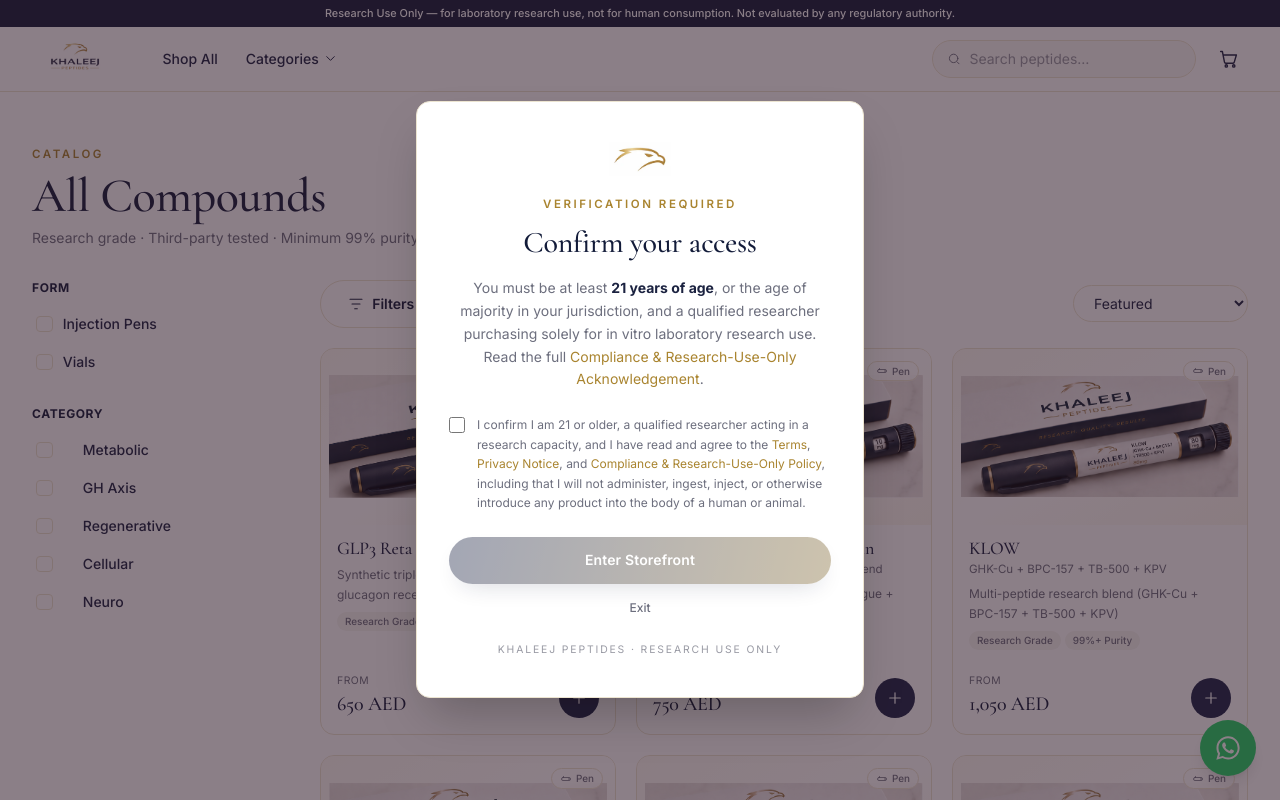
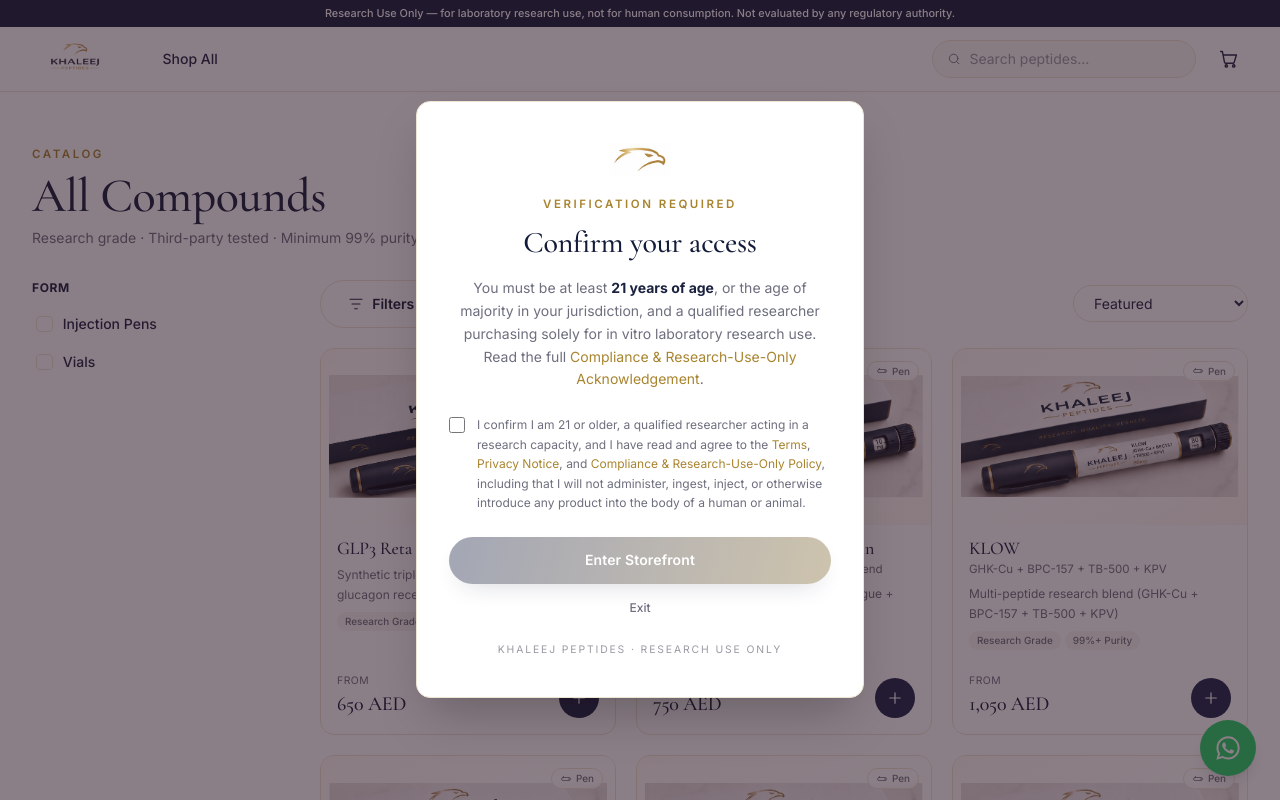
Before and after one commit to nx3xgx123-creator/khaleej-peptides, a Next.js app: page /shop in a window 1280 px wide. Shown: the top 800 px of the page. Built offline with nearby package versions, Linux system fonts and the light colour scheme.

Commit message:
Remove category browsing from nav, footer, home, and shop filters
Drops the Categories dropdown/mobile menu, footer Categories column,
homepage "Shop by Category" section, and the shop page's Category
filter. Shop All / Form filter and the underlying product data model
are unchanged.

```diff
--- a/src/app/page.tsx
+++ b/src/app/page.tsx
@@ -1,17 +1,10 @@
 import Link from "next/link";
-import { PRODUCTS, FOCUS_META, Focus } from "@/lib/products";
+import { PRODUCTS } from "@/lib/products";
 import ProductCard from "@/components/ProductCard";
 import TrustBar from "@/components/TrustBar";
 import HeroVisual from "@/components/HeroVisual";
 import { ArrowRight } from "@/components/icons";
 import { DnaMark } from "@/components/Logo";
-
-const FOCUS_CARDS: { key: Focus; featured: string[] }[] = [
-  { key: "weightloss", featured: ["GLP3 Reta", "AOD-9604", "Kisspeptin-10"] },
-  { key: "growth", featured: ["CJC + Ipamorelin", "IGF-1 LR3", "Ipamorelin"] },
-  { key: "recovery", featured: ["BPC-157", "KLOW", "Wolverine Stack"] },
-  { key: "antiaging", featured: ["NAD+", "MOTS-C", "SS-31"] },
-];
 
 export default function Home() {
   const featured = PRODUCTS.filter((p) => p.featured).slice(0, 4);
@@ -73,85 +66,6 @@ export default function Home() {
 
       <TrustBar />
 
-      {/* ============== SHOP BY TREATMENT FOCUS ============== */}
-      <section className="mx-auto max-w-7xl px-4 py-20 sm:px-6 lg:px-8">
-        <div className="text-center">
-          <div className="lux-rule mb-4">
-            <span className="eyebrow text-rosegold-deep">Curated Collections</span>
-          </div>
-          <h2 className="font-display text-4xl font-medium text-plum-deep sm:text-5xl">
-            Shop by Category
-          </h2>
-          <p className="mx-auto mt-4 max-w-xl text-sm text-ink-soft">
-            A research-grade catalogue organised by compound class.
-          </p>
-        </div>
-
-        <div className="mt-12 grid gap-5 sm:grid-cols-2 lg:grid-cols-4">
-          {FOCUS_CARDS.map(({ key, featured }) => {
-            const meta = FOCUS_META[key];
-            const dark = key === "growth";
-            return (
-              <Link
-                key={key}
-                href={`/shop?focus=${key}`}
-                className={`group relative flex flex-col overflow-hidden rounded-2xl border p-6 transition-all duration-300 hover:-translate-y-1.5 hover:shadow-[0_28px_56px_-28px_rgba(122,46,85,0.45)] ${
-                  dark
-                    ? "border-charcoal-soft bg-charcoal text-white"
-                    : "border-line bg-white"
-                }`}
-              >
-                <span
-                  className="absolute right-5 top-5 h-3.5 w-3.5 rounded-full ring-4 ring-white/40"
-                  style={{ background: meta.cap }}
-                />
-                <span
-                  className={`eyebrow ${dark ? "text-rosegold-soft" : "text-rosegold-deep"}`}
-                >
-                  Category
-                </span>
-                <h3
-                  className={`font-display mt-3 text-2xl font-medium leading-tight ${
-                    dark ? "text-white" : "text-ink"
-                  }`}
-                >
-                  {meta.title}
-                </h3>
-                <p className={`mt-2 text-sm ${dark ? "text-white/70" : "text-ink-soft"}`}>
-                  {meta.blurb}
-                </p>
-                <div className="mt-5 flex flex-wrap gap-1.5">
-                  {featured.map((f) => (
-                    <span
-                      key={f}
-                      className={`rounded-full px-2.5 py-1 text-[0.66rem] font-medium ${
-                        dark ? "bg-white/10 text-white/80" : "bg-blush text-plum"
-                      }`}
-                    >
-                      {f}
-                    </span>
-                  ))}
-                </div>
-                <span
-                  className={`mt-auto inline-flex items-center gap-1.5 pt-6 text-sm font-semibold transition-colors ${
-                    dark
-                      ? "text-white group-hover:text-rosegold-soft"
-                      : "text-plum group-hover:text-rosegold-deep"
-                  }`}
-                >
-                  Explore collection
-                  <ArrowRight
-                    width={16}
-                    height={16}
-                    className="transition-transform group-hover:translate-x-1"
-                  />
-                </span>
-              </Link>
-            );
-          })}
-        </div>
-      </section>
-
       {/* ============== FEATURED PRODUCTS ============== */}
       <section className="bg-blush/40 py-20">
         <div className="mx-auto max-w-7xl px-4 sm:px-6 lg:px-8">
--- a/src/app/shop/page.tsx
+++ b/src/app/shop/page.tsx
@@ -1,14 +1,5 @@
 import ShopClient from "@/components/ShopClient";
-import { Focus } from "@/lib/products";
 
-const VALID: Focus[] = ["weightloss", "growth", "recovery", "antiaging", "wellness"];
-
-export default async function ShopPage({
-  searchParams,
-}: {
-  searchParams: Promise<{ focus?: string }>;
-}) {
-  const { focus } = await searchParams;
-  const initialFocus = focus && VALID.includes(focus as Focus) ? (focus as Focus) : undefined;
-  return <ShopClient key={initialFocus ?? "all"} initialFocus={initialFocus} />;
+export default function ShopPage() {
+  return <ShopClient />;
 }
--- a/src/components/Footer.tsx
+++ b/src/components/Footer.tsx
@@ -1,37 +1,18 @@
 import Link from "next/link";
 import { Logo } from "./Logo";
 import { WHATSAPP_NUMBER, WHATSAPP_DISPLAY } from "@/lib/constants";
-import { FOCUS_META, Focus } from "@/lib/products";
 import { WhatsAppIcon, GlobeIcon } from "./icons";
-
-const FOCUS_KEYS: Focus[] = ["weightloss", "growth", "recovery", "antiaging", "wellness"];
 
 export default function Footer() {
   return (
     <footer className="mt-24 border-t border-line bg-blush/40">
-      <div className="mx-auto grid max-w-7xl gap-10 px-4 py-14 sm:px-6 md:grid-cols-4 lg:px-8">
+      <div className="mx-auto grid max-w-7xl gap-10 px-4 py-14 sm:px-6 md:grid-cols-3 lg:px-8">
         <div className="md:col-span-1">
           <Logo size={24} />
           <p className="mt-4 max-w-xs text-sm leading-relaxed text-ink-soft">
             Premium research-grade peptides, third-party tested to a minimum 99% purity, with
             fast discreet delivery across the UAE.
           </p>
-        </div>
-
-        <div>
-          <h4 className="eyebrow text-plum-deep">Categories</h4>
-          <ul className="mt-4 space-y-2.5">
-            {FOCUS_KEYS.map((k) => (
-              <li key={k}>
-                <Link
-                  href={`/shop?focus=${k}`}
-                  className="text-sm text-ink-soft transition-colors hover:text-plum"
-                >
-                  {FOCUS_META[k].short}
-                </Link>
-              </li>
-            ))}
-          </ul>
         </div>
 
         <div>
--- a/src/components/Header.tsx
+++ b/src/components/Header.tsx
@@ -1,28 +1,15 @@
 "use client";
 
-import { useState, useRef, useEffect } from "react";
+import { useState } from "react";
 import Link from "next/link";
 import { Logo } from "./Logo";
 import { useStore } from "@/lib/store";
-import { FOCUS_META, Focus } from "@/lib/products";
-import { CartIcon, ChevronDown, CloseIcon, FilterIcon } from "./icons";
+import { CartIcon, CloseIcon, FilterIcon } from "./icons";
 import SearchBox from "./SearchBox";
-
-const FOCUS_KEYS: Focus[] = ["weightloss", "growth", "recovery", "antiaging", "wellness"];
 
 export default function Header() {
   const { cartCount, setCartOpen } = useStore();
-  const [catOpen, setCatOpen] = useState(false);
   const [mobileOpen, setMobileOpen] = useState(false);
-  const catRef = useRef<HTMLDivElement>(null);
-
-  useEffect(() => {
-    function onClick(e: MouseEvent) {
-      if (catRef.current && !catRef.current.contains(e.target as Node)) setCatOpen(false);
-    }
-    document.addEventListener("mousedown", onClick);
-    return () => document.removeEventListener("mousedown", onClick);
-  }, []);
 
   return (
     <header className="sticky top-0 z-50 border-b border-line bg-white/90 backdrop-blur-md">
@@ -37,40 +24,6 @@ export default function Header() {
           <Link href="/shop" className="nav-link rounded-full px-3 py-2 text-sm font-medium text-ink transition-colors hover:text-plum">
             Shop All
           </Link>
-
-          <div ref={catRef} className="relative">
-            <button
-              onClick={() => setCatOpen((o) => !o)}
-              className="flex items-center gap-1 rounded-full px-3 py-2 text-sm font-medium text-ink transition-colors hover:text-plum"
-            >
-              Categories
-              <ChevronDown width={15} height={15} className={catOpen ? "rotate-180 transition" : "transition"} />
-            </button>
-            {catOpen && (
-              <div
-                className="surface-card absolute left-0 z-50 mt-2 w-72 overflow-hidden p-1.5 shadow-xl"
-                style={{ animation: "pop-in 0.18s ease both" }}
-              >
-                {FOCUS_KEYS.map((k) => (
-                  <Link
-                    key={k}
-                    href={`/shop?focus=${k}`}
-                    onClick={() => setCatOpen(false)}
-                    className="flex items-start gap-3 rounded-lg px-3 py-2.5 transition-colors hover:bg-blush"
-                  >
-                    <span
-                      className="mt-1 h-3 w-3 shrink-0 rounded-full"
-                      style={{ background: FOCUS_META[k].cap }}
-                    />
-                    <span className="flex flex-col">
-                      <span className="text-sm font-semibold text-ink">{FOCUS_META[k].title}</span>
-                      <span className="text-[0.72rem] text-ink-soft">{FOCUS_META[k].blurb}</span>
-                    </span>
-                  </Link>
-                ))}
-              </div>
-            )}
-          </div>
         </nav>
 
         {/* Right utilities */}
@@ -109,18 +62,6 @@ export default function Header() {
           <Link href="/shop" onClick={() => setMobileOpen(false)} className="block rounded-lg px-3 py-2.5 text-sm font-medium text-ink hover:bg-blush">
             Shop All
           </Link>
-          <div className="mt-1 px-3 py-1 text-[0.7rem] uppercase tracking-wider text-ink-soft">Categories</div>
-          {FOCUS_KEYS.map((k) => (
-            <Link
-              key={k}
-              href={`/shop?focus=${k}`}
-              onClick={() => setMobileOpen(false)}
-              className="flex items-center gap-2.5 rounded-lg px-3 py-2.5 text-sm font-medium text-ink hover:bg-blush"
-            >
-              <span className="h-2.5 w-2.5 rounded-full" style={{ background: FOCUS_META[k].cap }} />
-              {FOCUS_META[k].title}
-            </Link>
-          ))}
         </div>
       )}
     </header>
--- a/src/components/ShopClient.tsx
+++ b/src/components/ShopClient.tsx
@@ -1,17 +1,10 @@
 "use client";
 
 import { useMemo, useState } from "react";
-import {
-  PRODUCTS,
-  FOCUS_META,
-  Focus,
-  Form,
-  fromPrice,
-} from "@/lib/products";
+import { PRODUCTS, Form, fromPrice } from "@/lib/products";
 import ProductCard from "./ProductCard";
 import { FilterIcon, CloseIcon } from "./icons";
 
-const FOCUS_KEYS: Focus[] = ["weightloss", "growth", "recovery", "antiaging", "wellness"];
 const FORMS: { key: Form; label: string }[] = [
   { key: "pen", label: "Injection Pens" },
   { key: "vial", label: "Vials" },
@@ -19,9 +12,8 @@ const FORMS: { key: Form; label: string }[] = [
 
 type Sort = "featured" | "low" | "high" | "az";
 
-export default function ShopClient({ initialFocus }: { initialFocus?: Focus }) {
+export default function ShopClient() {
   const [forms, setForms] = useState<Form[]>([]);
-  const [focuses, setFocuses] = useState<Focus[]>(initialFocus ? [initialFocus] : []);
   const [sort, setSort] = useState<Sort>("featured");
   const [mobileFilters, setMobileFilters] = useState(false);
 
@@ -31,7 +23,6 @@ export default function ShopClient({ initialFocus }: { initialFocus?: Focus }) {
   const filtered = useMemo(() => {
     let list = PRODUCTS.filter((p) => {
       if (forms.length && !forms.includes(p.form)) return false;
-      if (focuses.length && !p.focus.some((f) => focuses.includes(f))) return false;
       return true;
     });
     list = [...list];
@@ -40,9 +31,9 @@ export default function ShopClient({ initialFocus }: { initialFocus?: Focus }) {
     else if (sort === "az") list.sort((a, b) => a.name.localeCompare(b.name));
     else list.sort((a, b) => Number(!!b.featured) - Number(!!a.featured));
     return list;
-  }, [forms, focuses, sort]);
+  }, [forms, sort]);
 
-  const activeCount = forms.length + focuses.length;
+  const activeCount = forms.length;
 
   const FilterPanel = (
     <div className="space-y-7">
@@ -57,24 +48,9 @@ export default function ShopClient({ initialFocus }: { initialFocus?: Focus }) {
         ))}
       </FilterGroup>
 
-      <FilterGroup title="Category">
-        {FOCUS_KEYS.map((k) => (
-          <CheckRow
-            key={k}
-            label={FOCUS_META[k].short}
-            cap={FOCUS_META[k].cap}
-            checked={focuses.includes(k)}
-            onClick={() => toggle(focuses, setFocuses, k)}
-          />
-        ))}
-      </FilterGroup>
-
       {activeCount > 0 && (
         <button
-          onClick={() => {
-            setForms([]);
-            setFocuses([]);
-          }}
+          onClick={() => setForms([])}
           className="text-xs font-semibold text-plum underline-offset-4 hover:underline"
         >
           Clear all filters ({activeCount})
@@ -89,7 +65,7 @@ export default function ShopClient({ initialFocus }: { initialFocus?: Focus }) {
       <div className="mb-8">
         <span className="eyebrow text-rosegold-deep">Catalog</span>
         <h1 className="font-display mt-2 text-4xl font-medium text-plum-deep sm:text-5xl">
-          {focuses.length === 1 ? FOCUS_META[focuses[0]].title : "All Compounds"}
+          All Compounds
         </h1>
         <p className="mt-2 text-sm text-ink-soft">
           Research grade · Third-party tested · Minimum 99% purity
@@ -131,10 +107,7 @@ export default function ShopClient({ initialFocus }: { initialFocus?: Focus }) {
             <div className="surface-card flex flex-col items-center justify-center gap-3 py-20 text-center">
               <p className="text-sm text-ink-soft">No compounds match your filters.</p>
               <button
-                onClick={() => {
-                  setForms([]);
-                  setFocuses([]);
-                }}
+                onClick={() => setForms([])}
                 className="btn-ghost text-sm"
               >
                 Reset filters
```
